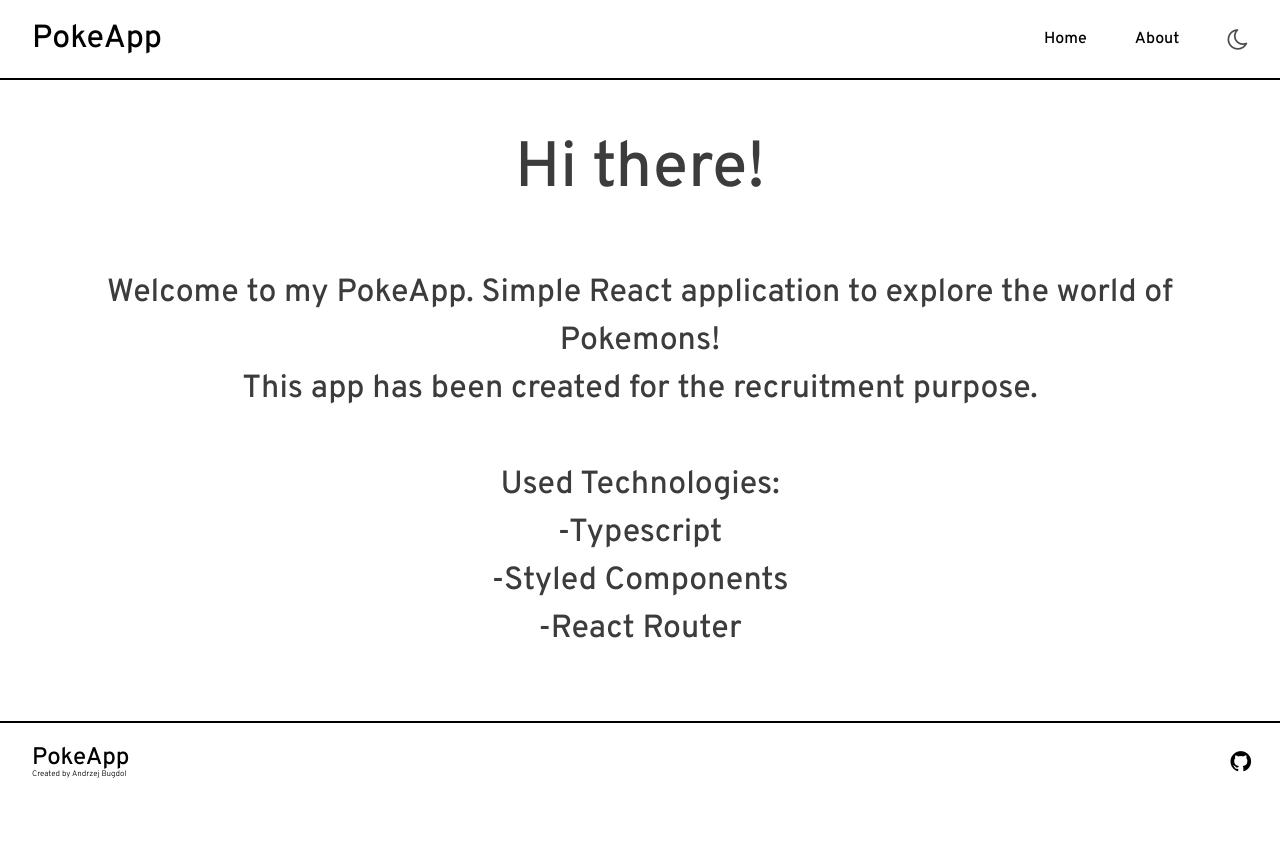
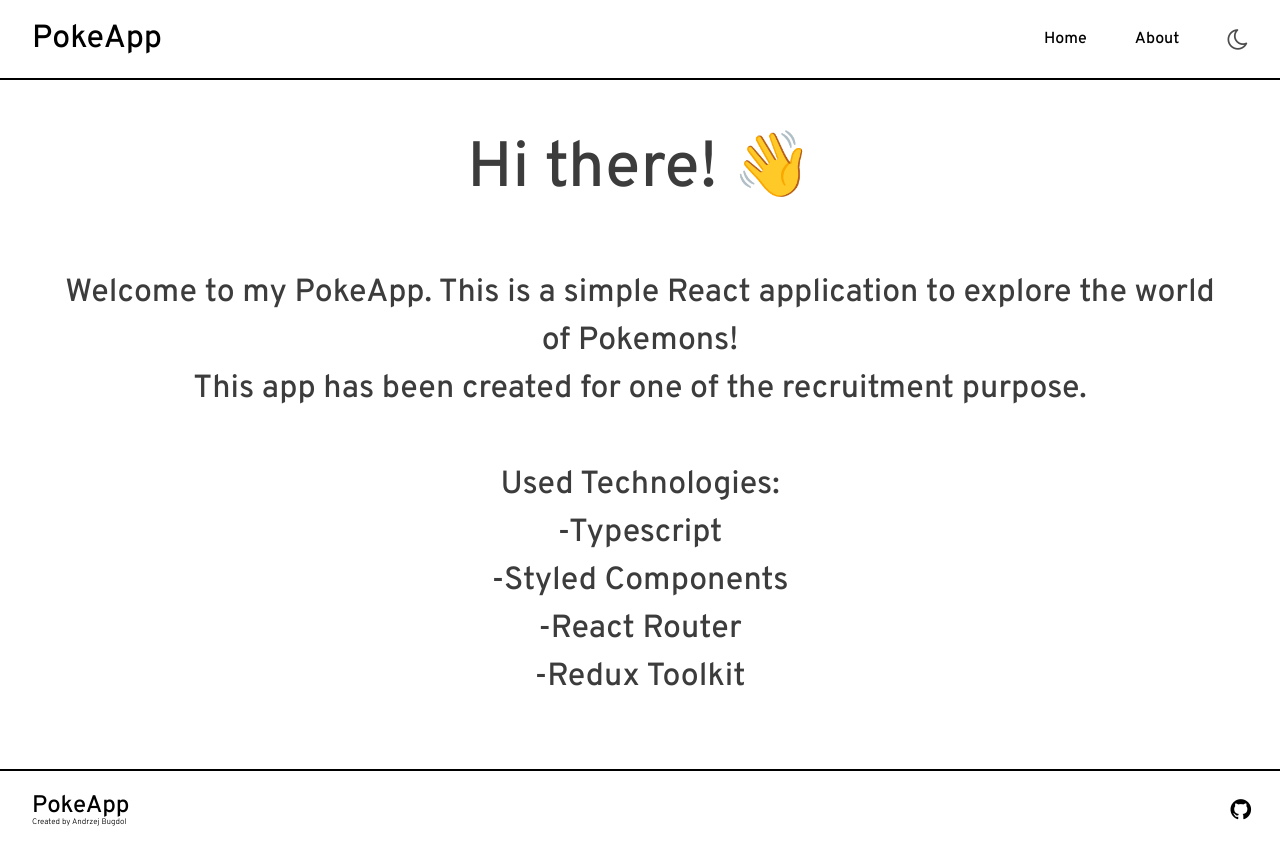
Before and after one commit to AndrzejBugdol/PokeApp-VL, a React (Vite) app: page /about in a window 1280 px wide. Before the commit the page ends 801 px from the top, so only its background shows below. Built offline with nearby package versions, Linux system fonts and the light colour scheme.

Commit message:
fix: adjust About page

```diff
--- a/src/pages/AboutPage/index.tsx
+++ b/src/pages/AboutPage/index.tsx
@@ -1,13 +1,12 @@
-import { Container } from '../MainPage/styles';
-import { H1, H5 } from './styles';
+import { H1, H5, Container } from './styles';
 
 const AboutPage = () => {
   return (
     <Container>
-      <H1>Hi there!</H1>
+      <H1>Hi there! 👋</H1>
       <H5>
-        Welcome to my PokeApp. Simple React application to explore the world of Pokemons! <br />
-        This app has been created for the recruitment purpose.
+        Welcome to my PokeApp. This is a simple React application to explore the world of Pokemons! <br />
+        This app has been created for one of the recruitment purpose.
         <br />
         <br />
         Used Technologies:
@@ -16,7 +15,9 @@ const AboutPage = () => {
         <br />
         -Styled Components
         <br />
-        -React Router <br />
+        -React Router
+        <br />
+        -Redux Toolkit <br />
       </H5>
     </Container>
   );
--- a/src/pages/AboutPage/styles.ts
+++ b/src/pages/AboutPage/styles.ts
@@ -1,4 +1,15 @@
 import styled from 'styled-components';
+
+export const Container = styled.div`
+  display: flex;
+  flex-direction: column;
+  padding: 0 5vw;
+  align-items: center;
+  min-height: 79vh;
+  flex-grow: 1;
+  background-color: ${(props) => props.theme.background};
+  transition: background-color 0.5s linear;
+`;
 
 export const H1 = styled.h1`
   font-size: 4rem;
```
Also changed, not shown: 1 other file (tests, documents, lock files or other folders).
